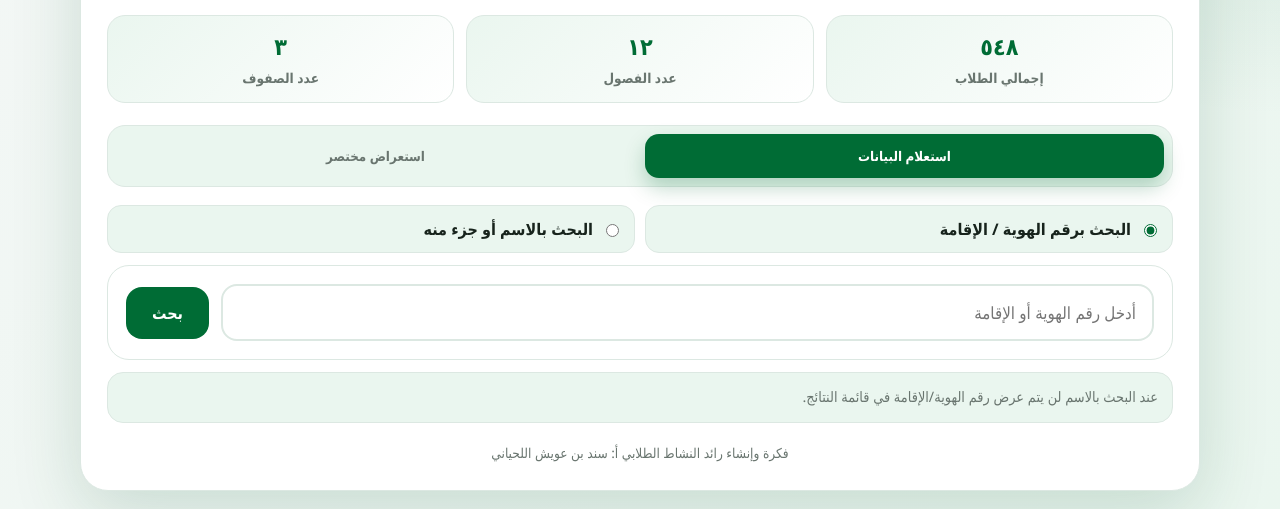
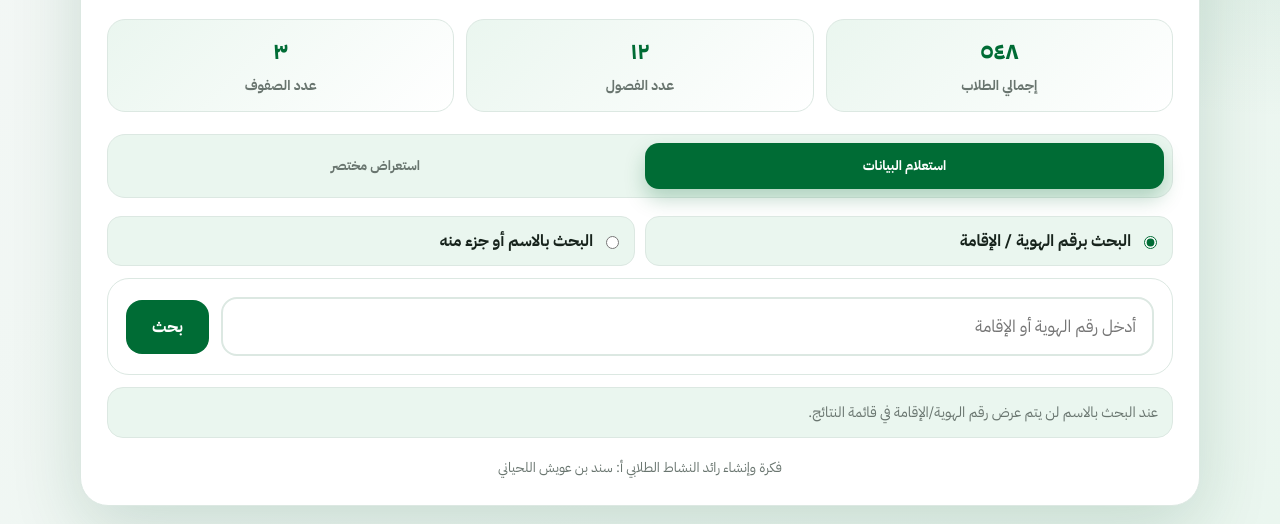
Before and after one commit to allihyany/kfhsexam, a plain HTML site: page hazem.html in a window 1280 px wide. Shown: the part 345-869 px from the top of the page. Drawn offline with Linux system fonts and the light colour scheme.

Commit message:
Change font to IBM Plex Sans Arabic

```diff
--- a/hazem.html
+++ b/hazem.html
@@ -4,6 +4,7 @@
   <meta charset="UTF-8" />
   <meta name="viewport" content="width=device-width, initial-scale=1.0" />
   <title>بوابة الاستعلام عن بيانات الطلاب</title>
+  <link href="https://fonts.googleapis.com/css2?family=IBM+Plex+Sans+Arabic:wght@300;400;500;600;700&display=swap" rel="stylesheet" />
   <style>
     :root {
       --primary: #006c35;
@@ -43,7 +44,7 @@
     body {
       margin: 0;
       min-height: 100vh;
-      font-family: "Segoe UI", Tahoma, Arial, sans-serif;
+      font-family: "IBM Plex Sans Arabic", "Segoe UI", Tahoma, Arial, sans-serif;
       background:
         radial-gradient(circle at top right, rgba(0,108,53,.18), transparent 30%),
         linear-gradient(135deg, var(--bg), var(--primary-soft));
```
